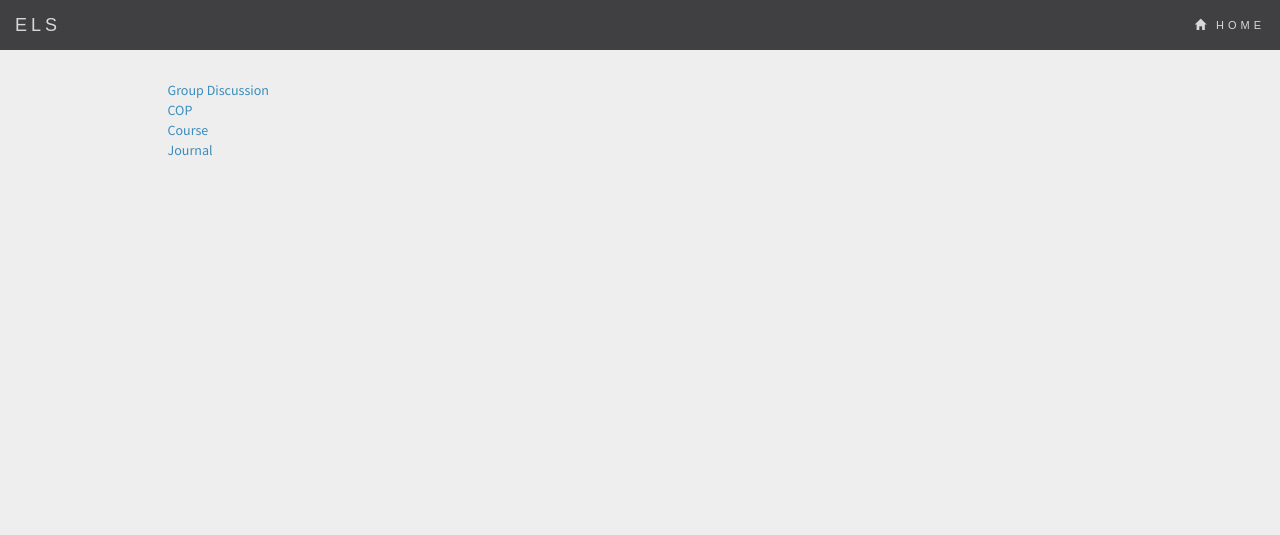
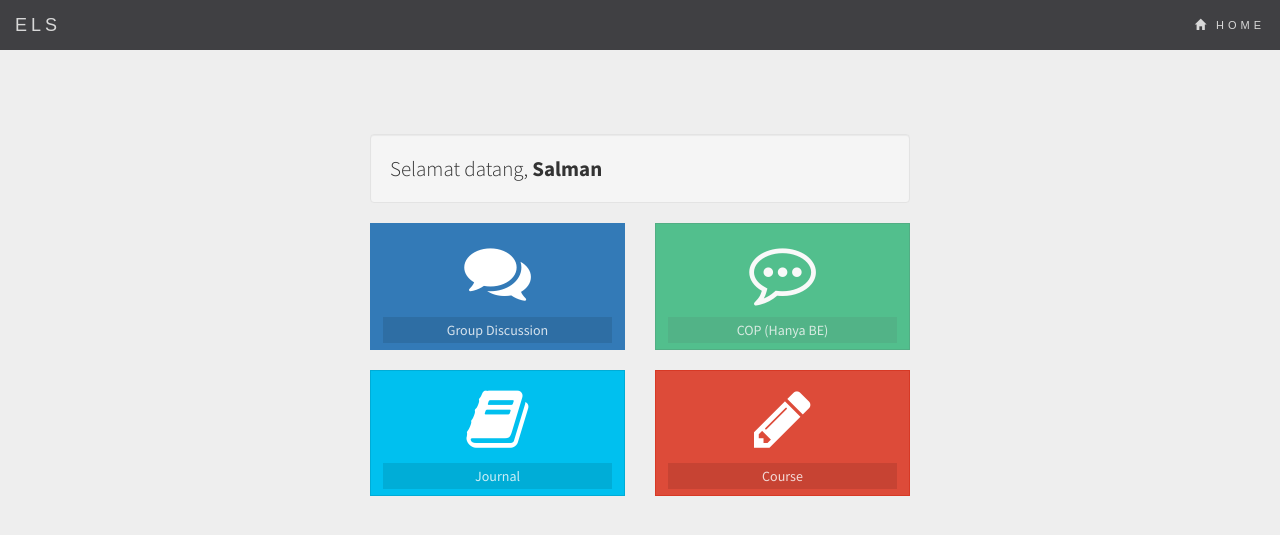
Before and after one commit to qoharu/els, a CodeIgniter app: page /els/home/dash in a window 1280 px wide. Shown: the top 535 px of the page. Run offline with CodeIgniter, Linux system fonts and the light colour scheme.

Commit message:
major update lagi

```diff
--- a/application/views/dash.php
+++ b/application/views/dash.php
@@ -3,11 +3,60 @@
 
 <div class="container">
 	<div class="row">
-	<div class="col-md-10 col-md-offset-1 isi">
-		<a href=" <?php echo site_url('groupdiscussion') ?>">Group Discussion</a> <br>
-		<a href="<?php echo site_url('cop') ?>">COP</a> <br>
-		<a href="<?php echo site_url('course') ?>">Course</a> <br>
-		<a href="<?php echo site_url('journal') ?>">Journal</a> <br>
+
+	<div class="col-md-12 isi-dash">
+		<div class="col-lg-6 col-lg-offset-3">
+			<div class="well lead">
+				Selamat datang, <strong>Salman</strong>
+			</div>
+		</div>
+	    <div class="col-lg-3 col-lg-offset-3">
+			<!-- small box -->
+	        <a class="btn btn-flat small-box bg-primary" href="<?php echo site_url('discussion') ?>">
+	        <div class="inner">
+	        	<i class="fa fa-comments coba"></i>
+	        </div>
+	        <div class="small-box-footer">
+	        Group Discussion
+	        </div>
+	        </a>
+	    </div>
+
+	    <div class="col-lg-3">
+			<!-- small box -->
+	        <a class="btn btn-flat small-box btn-success disabled" href="<?php echo site_url('cop') ?>">
+	        <div class="inner">
+	        	<i class="fa fa-commenting-o coba"></i>
+	        </div>
+	        <div class="small-box-footer">
+	            COP (Hanya BE)
+	        </div>
+	        </a>
+	    </div>
+	    <div class="col-lg-3 col-lg-offset-3">
+			<!-- small box -->
+	        <a class="btn btn-flat small-box btn-info" href="<?php echo site_url('journal') ?>">
+	        <div class="inner">
+	        	<i class="fa fa-book coba"></i>
+	        </div>
+	        <div class="small-box-footer">
+	            Journal
+	        </div>
+	        </a>
+	    </div>
+
+	    <div class="col-lg-3">
+			<!-- small box -->
+	        <a class="btn btn-flat small-box btn-danger" href="<?php echo site_url('course') ?>">
+	        <div class="inner">
+	        	<i class="fa  fa-pencil coba"></i>
+	        </div>
+	        <div class="small-box-footer">
+	            Course
+	        </div>
+	        </a>
+	    </div>
+
 	</div>
 	</div>
 </div>
--- a/application/views/header.php
+++ b/application/views/header.php
@@ -10,9 +10,9 @@
 		<link rel="stylesheet" type="text/css" href="<?php echo base_url('assets/css/AdminLTE.min.css') ?>">
 		<link rel="stylesheet" type="text/css" href="<?php echo base_url('assets/css/skins/skin-black-light.min.css') ?>">
 		<link rel="icon" type="image/png" href="<?php echo base_url('assets/img/favicon.ico') ?>">
-		<script src="<?php echo base_url('assets/js/jquery.main.js') ?>" type="text/javascript"></script>
 		<script src="<?php echo base_url('assets/js/jquery-1.12.1.min.js') ?>"></script>
 		<script src="<?php echo base_url('assets/js/bootstrap.min.js') ?>"></script>
+		<script src="<?php echo base_url('assets/js/jquery.main.js') ?>" type="text/javascript"></script>
 	</head>
 
 	<body id="myPage" data-spy="scroll" data-target=".navbar" data-offset="50">
@@ -20,6 +20,7 @@
 		<div class="container-fluid">
 			<div class="navbar-header">
 				<button type="button" class="navbar-toggle" data-toggle="collapse" data-target="#myNavbar">
+					<span class="icon-bar"></span>
 					<span class="icon-bar"></span>
 					<span class="icon-bar"></span>
 				</button>
@@ -33,3 +34,20 @@
 			</div>
 		</div>
 	</nav>
+
+            <div class="modal example-modal">
+              <div class="modal-dialog">
+                <div class="modal-content">
+                  <div class="modal-header">
+                    <button type="button" class="close" data-dismiss="modal" aria-label="Close"><span aria-hidden="true">×</span></button>
+                    <h4 class="modal-title" id="modal-title">Modal Default</h4>
+                  </div>
+                  <div class="modal-body">
+                    <p id="modal-content">One fine body…</p>
+                  </div>
+                  <div class="modal-footer">
+                    <button type="button" class="btn btn-flat pull-right modal-close" data-dismiss="modal">OK</button>
+                  </div>
+                </div><!-- /.modal-content -->
+              </div><!-- /.modal-dialog -->
+            </div><!-- /.modal -->
--- a/assets/css/main.css
+++ b/assets/css/main.css
@@ -11,6 +11,10 @@ body {
     -moz-background-size: cover;
     background-size: cover;
     -o-background-size: cover;
+}
+
+.coba{
+	font-size: 50pt;
 }
 
 .navbar {
@@ -82,3 +86,12 @@ body {
 .isi{
 	margin-top: 40px;
 }
+.isi-dash{
+	margin-top:8%;
+}
+.komentar{
+	padding: 10px !important;
+}
+.komentar-badan{
+	background-color: #f7f7f7 !important;
+}
--- a/assets/js/jquery.main.js
+++ b/assets/js/jquery.main.js
@@ -1,10 +1,12 @@
+  function get(name){
+   if(name=(new RegExp('[?&]'+encodeURIComponent(name)+'=([^&]*)')).exec(location.search))
+      return decodeURIComponent(name[1]);
+  }
 $(document).ready(function(){
-  // Initialize Tooltip
+    // Initialize Tooltip
   $('[data-toggle="tooltip"]').tooltip();
- });
-$(document).ready(function(){
   // Add smooth scrolling to all links in navbar + footer link
-  $(".navbar a, footer a[href='#myPage']").on('click', function(event) {
+  $("footer a[href='#myPage']").on('click', function(event) {
 
     // Prevent default anchor click behavior
     event.preventDefault();
@@ -20,6 +22,28 @@ $(document).ready(function(){
 
       // Add hash (#) to URL when done scrolling (default click behavior)
       window.location.hash = hash;
+    });
+  });
 
-  });
-})
+  if (get('modal')==1){
+    switch(get('type')){
+      case '0' :
+        var color = "bg-green-active";
+        var title = "Success";
+        break;
+      case '1' :
+        var color = "bg-red";
+        var title = "Error";
+        break;
+    }
+
+    $('#modal-content').html(get('message'));
+    $('#modal-title').html(title);
+    $('.modal-header').addClass(color);
+    $('.modal-close').addClass(color);
+    $('.example-modal').fadeIn('slow');
+    $('.modal-close').click(function(){
+      $('.example-modal').fadeOut('fast');
+    })
+  }
+});
```
Also changed, not shown: application/controllers/Journal.php (+6 -2 lines), application/models/Journal_model.php (+10 -5 lines), application/views/journal.php (+25 -20 lines), application/views/journal_new.php (+4 -4 lines), application/views/journal_view.php (added, +90 -0 lines), 3 other files.
